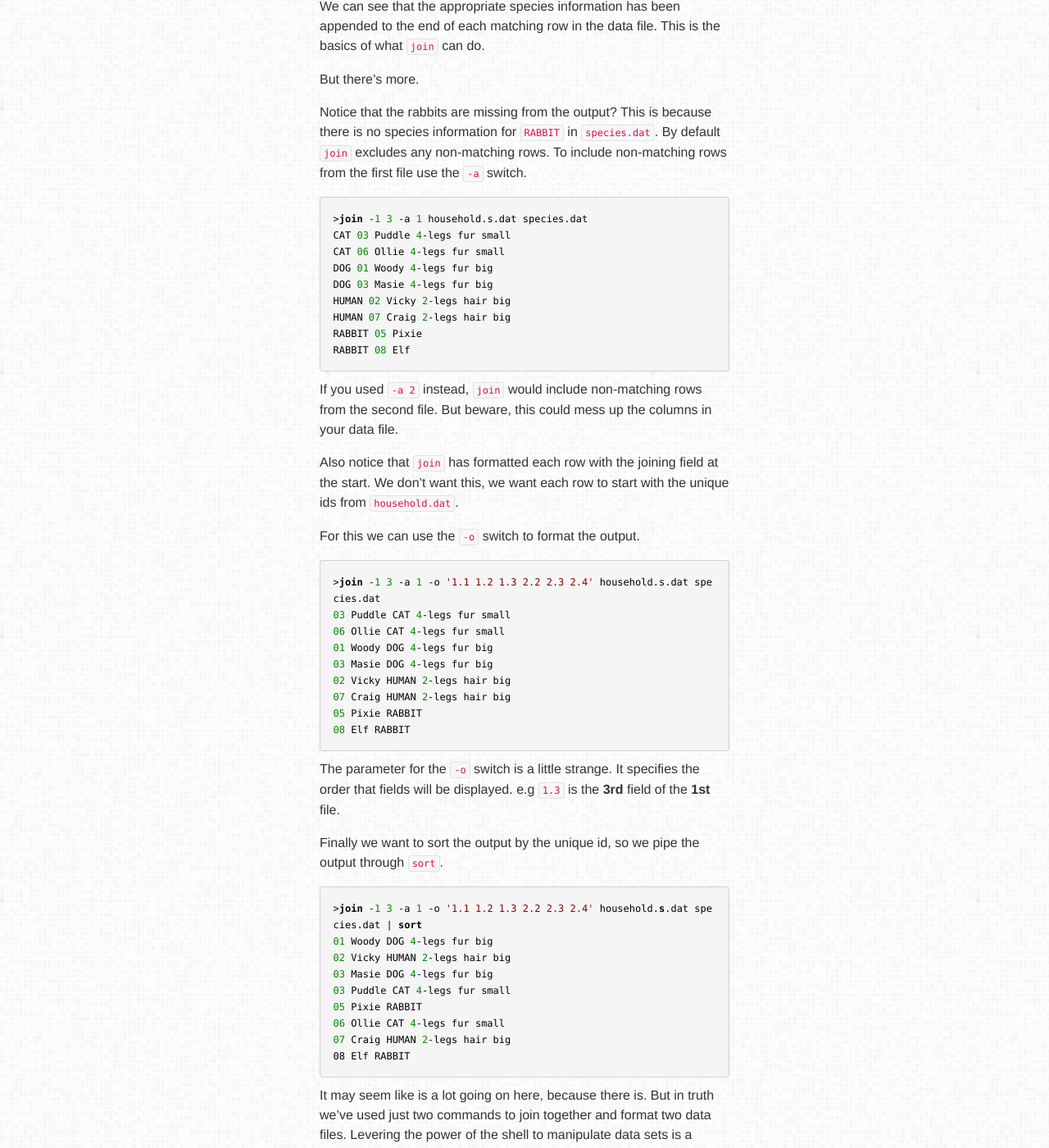
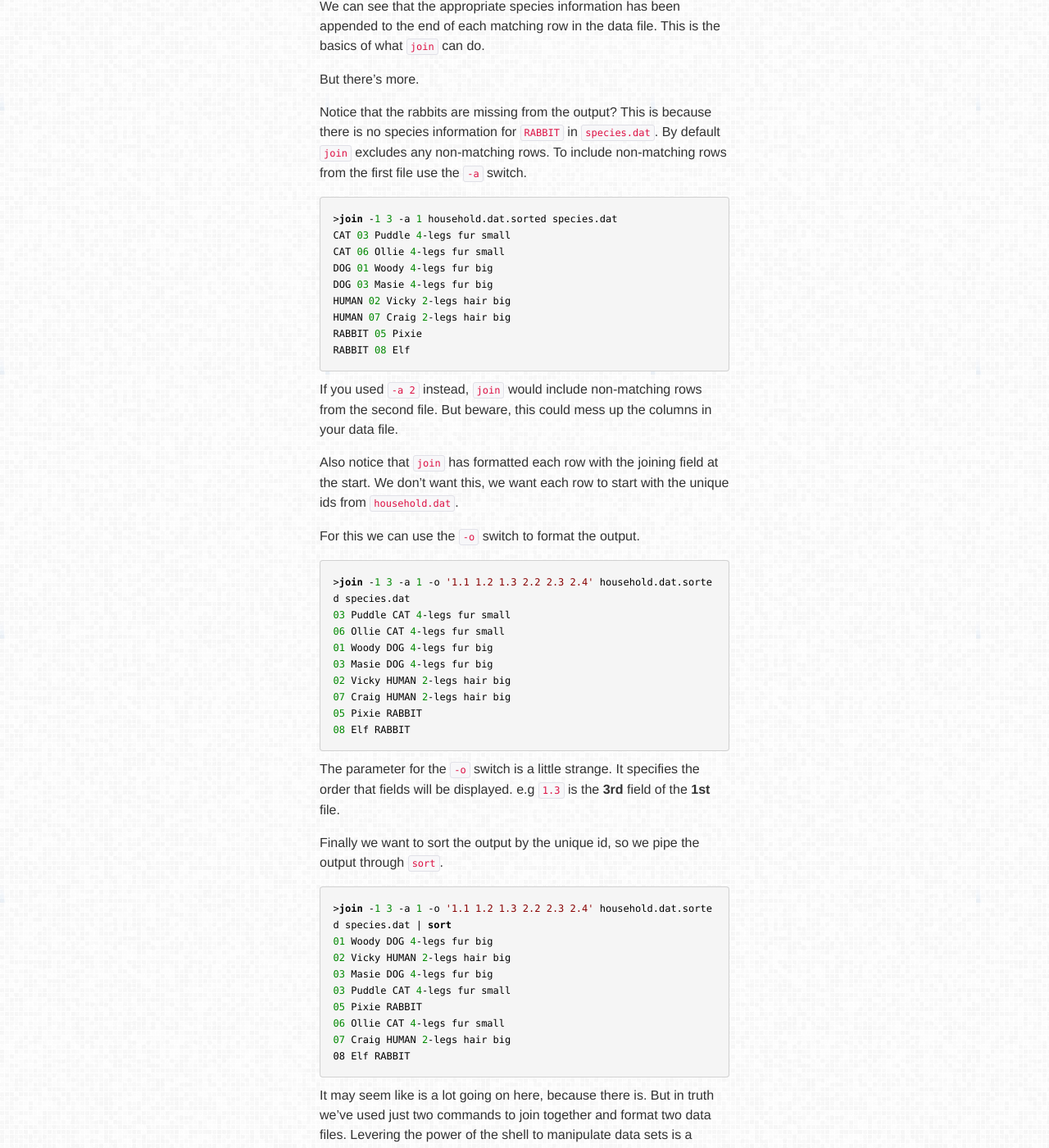
Before and after one commit to craig552uk/craig552uk.github.com, a Jekyll site: the page built from _posts/2012-07-13-join-data-files-command.markdown, in a window 1280 px wide and 1400 px high, scrolled down 1797 px. Shown: the whole window at 82% size. Built offline with Jekyll 4.4.1, drawn with Linux system fonts in a browser that asks for light colours; nearby versions of some CDN libraries; library files that are not in the unit come from our copies; Markdown is read by kramdown in place of the engine named in the settings; comment, search, counter and statistics services are not loaded.

Commit message:
Typo correction

```diff
--- a/_posts/2012-07-13-join-data-files-command.markdown
+++ b/_posts/2012-07-13-join-data-files-command.markdown
@@ -59,7 +59,7 @@ But there's more.
 
 Notice that the rabbits are missing from the output? This is because there is no species information for `RABBIT` in `species.dat`. By default `join` excludes any non-matching rows. To include non-matching rows from the first file use the `-a` switch.
 
-    >join -1 3 -a 1 household.s.dat species.dat
+    >join -1 3 -a 1 household.dat.sorted species.dat
     CAT 03 Puddle 4-legs fur small
     CAT 06 Ollie 4-legs fur small
     DOG 01 Woody 4-legs fur big
@@ -75,7 +75,7 @@ Also notice that `join` has formatted each row with the joining field at the sta
 
 For this we can use the `-o` switch to format the output.
 
-    >join -1 3 -a 1 -o '1.1 1.2 1.3 2.2 2.3 2.4' household.s.dat species.dat
+    >join -1 3 -a 1 -o '1.1 1.2 1.3 2.2 2.3 2.4' household.dat.sorted species.dat
     03 Puddle CAT 4-legs fur small
     06 Ollie CAT 4-legs fur small
     01 Woody DOG 4-legs fur big
@@ -89,7 +89,7 @@ The parameter for the `-o` switch is a little strange. It specifies the order th
 
 Finally we want to sort the output by the unique id, so we pipe the output through `sort`.
 
-    >join -1 3 -a 1 -o '1.1 1.2 1.3 2.2 2.3 2.4' household.s.dat species.dat | sort
+    >join -1 3 -a 1 -o '1.1 1.2 1.3 2.2 2.3 2.4' household.dat.sorted species.dat | sort
     01 Woody DOG 4-legs fur big
     02 Vicky HUMAN 2-legs hair big
     03 Masie DOG 4-legs fur big
```
